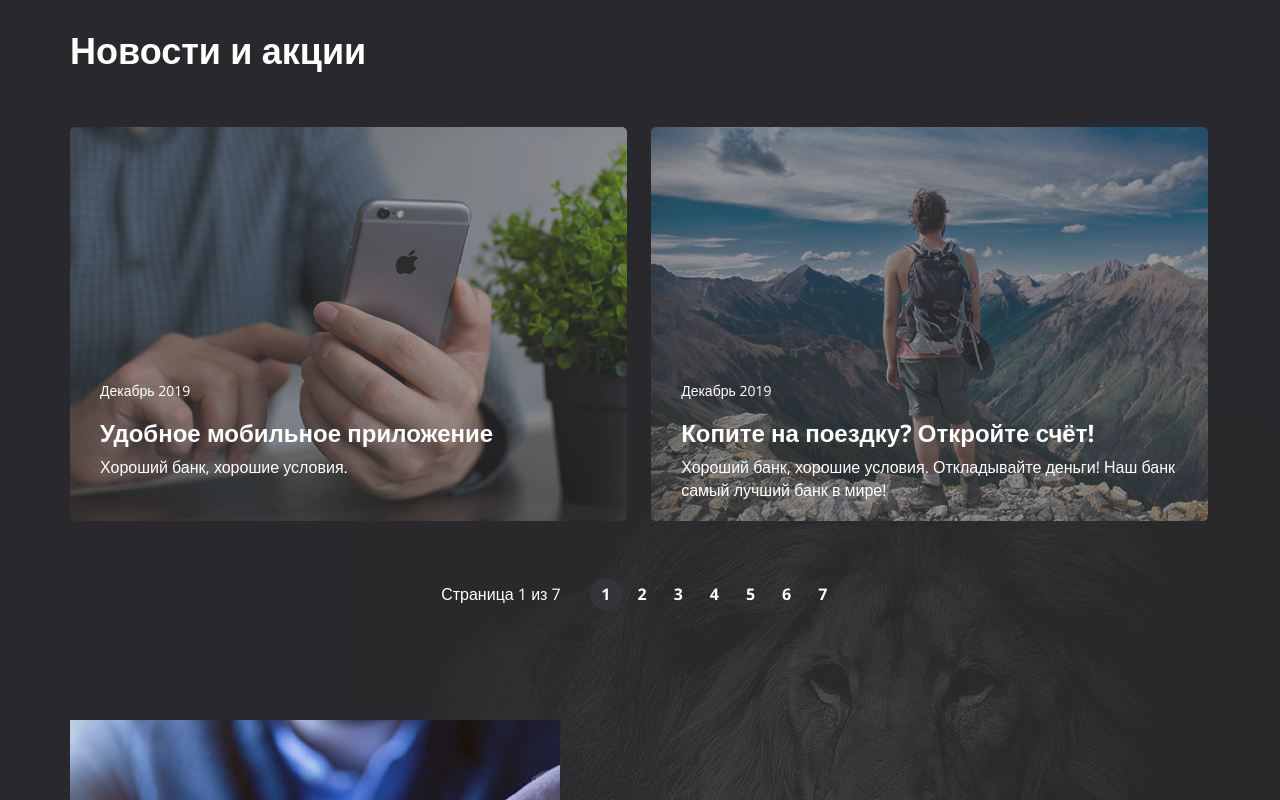
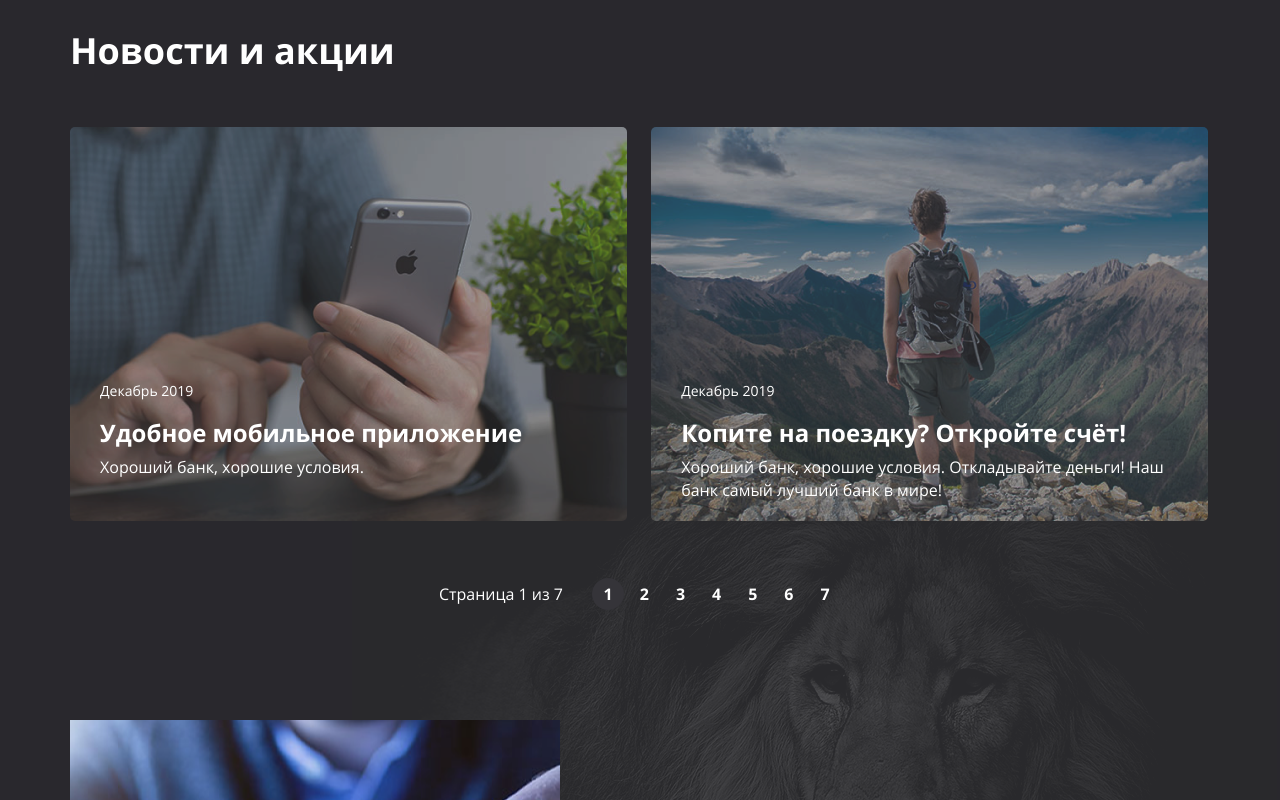
Before and after one commit to codegobrain/lion-bank, a plain HTML site: page index.html in a window 1280 px wide. Shown: the part 1420-2220 px from the top of the page. Drawn offline with nearby package versions, Linux system fonts and the light colour scheme.

Commit message:
fonts in css, rebuild files structure

```diff
--- a/css/main.css
+++ b/css/main.css
@@ -3,10 +3,45 @@
   padding: 0;
 }
 
+@font-face {
+  font-family: 'opensans';
+  src: url('../fonts/opensans/opensans-bold-webfont.woff2') format('woff2'),
+    url('../fonts/opensans/opensans-bold-webfont.woff') format('woff');
+  font-weight: 700;
+  font-style: normal;
+  font-display: swap;
+}
+
+@font-face {
+  font-family: 'opensans';
+  src: url('../fonts/opensans/opensans-italic-webfont.woff2') format('woff2'),
+    url('../fonts/opensans/opensans-italic-webfont.woff') format('woff');
+  font-weight: normal;
+  font-style: italic;
+  font-display: swap;
+}
+
+@font-face {
+  font-family: 'opensans';
+  src: url('../fonts/opensans/opensans-regular-webfont.woff2') format('woff2'),
+    url('../fonts/opensans/opensans-regular-webfont.woff') format('woff');
+  font-weight: 400;
+  font-style: normal;
+  font-display: swap;
+}
+
+@font-face {
+  font-family: 'opensans';
+  src: url('../fonts/opensans/opensans-semibold-webfont.woff2') format('woff2'),
+    url('../fonts/opensans/opensans-semibold-webfont.woff') format('woff');
+  font-weight: 600;
+  font-style: normal;
+  font-display: swap;
+}
 
 body {
   background: #29282D;
-  font-family: 'Open Sans', sans-serif;
+  font-family: 'opensans', Arial, Helvetica, sans-serif;
   font-weight: 400;
   font-size: 16px;
   line-height: 1.42;
@@ -50,7 +85,7 @@ p {
 
 .wrapper {
   min-width: 1140px;
-  background: center top no-repeat url(../img/lion_header.png), right 3px bottom 280px no-repeat url(../img/lion_bottom.png);
+  background: center top no-repeat url(../img/backgrounds/lion_header.png), right 3px bottom 280px no-repeat url(../img/backgrounds/lion_bottom.png);
 }
 
 .container {
@@ -382,7 +417,7 @@ p {
   content: "";
   width: 490px;
   height: 500px;
-  background: url(../img/chess.png) center center / cover no-repeat;
+  background: url(../img/about/chess.png) center center / cover no-repeat;
 }
 
 .about__descr {
--- /dev/null
+++ b/fonts/opensans/stylesheet.css
@@ -0,0 +1,48 @@
+/*! Generated by Font Squirrel (https://www.fontsquirrel.com) on February 2, 2021 */
+
+
+
+@font-face {
+    font-family: 'open_sansbold';
+    src: url('opensans-bold-webfont.woff2') format('woff2'),
+         url('opensans-bold-webfont.woff') format('woff');
+    font-weight: normal;
+    font-style: normal;
+
+}
+
+
+
+
+@font-face {
+    font-family: 'open_sansitalic';
+    src: url('opensans-italic-webfont.woff2') format('woff2'),
+         url('opensans-italic-webfont.woff') format('woff');
+    font-weight: normal;
+    font-style: normal;
+
+}
+
+
+
+
+@font-face {
+    font-family: 'open_sansregular';
+    src: url('opensans-regular-webfont.woff2') format('woff2'),
+         url('opensans-regular-webfont.woff') format('woff');
+    font-weight: normal;
+    font-style: normal;
+
+}
+
+
+
+
+@font-face {
+    font-family: 'open_sanssemibold';
+    src: url('opensans-semibold-webfont.woff2') format('woff2'),
+         url('opensans-semibold-webfont.woff') format('woff');
+    font-weight: normal;
+    font-style: normal;
+
+}
--- a/index.html
+++ b/index.html
@@ -7,8 +7,6 @@
   <meta name="viewport" content="width=device-width, initial-scale=1.0">
   <meta name="author" content="Stanislav Reznik">
   <meta name="description" content="Lion Bank">
-  <link rel="preconnect" href="https://fonts.gstatic.com">
-  <link href="https://fonts.googleapis.com/css2?family=Open+Sans:wght@400;700&display=swap" rel="stylesheet">
   <link rel="stylesheet" href="css/main.css">
 </head>
 
@@ -65,7 +63,7 @@
             <li class="offers__item card card_theme-grey">
               <!-- <li class="offers_item card__item--theme--grey">-->
               <div class="card__header">
-                <img src="./img/card_grey.png" class="card__header-img" alt="">
+                <img src="./img/cards/card_grey.png" class="card__header-img" alt="">
               </div>
               <div class="card__content">
                 <h3 class="card__title">Карта «Базовая»</h3>
@@ -87,7 +85,7 @@
 
             <li class="offers__item card card_theme-blue">
               <div class="card__header">
-                <img src="./img/card_blue.png" alt="" class="card__header-img">
+                <img src="./img/cards/card_blue.png" alt="" class="card__header-img">
               </div>
               <div class="card__content">
                 <h3 class="card__title">Карта «Оптима»</h3>
@@ -109,7 +107,7 @@
 
           <li class="offers__item card card_theme-gold">
             <div class="card__header">
-              <img src="./img/card_gold.png" alt="" class="card__header-img">
+              <img src="./img/cards/card_gold.png" alt="" class="card__header-img">
             </div>
             <div class="card__content">
               <h3 class="card__title">Карта «Платинум»</h3>
@@ -139,7 +137,7 @@
         <h2 class="section__title title">Новости и акции</h2>
         <ul class="news">
           <li class="news__item promo">
-            <img src="./img/phone.png" alt="Удобное мобильное приложение" class="promo__cover">
+            <img src="./img/newspromo/phone.png" alt="Удобное мобильное приложение" class="promo__cover">
             <div class="promo__text-content">
               <div class="promo__date">Декабрь 2019</div>
               <div class="promo__title">Удобное мобильное приложение</div>
@@ -148,7 +146,7 @@
           </li>
 
           <li class="news__item promo">
-            <img src="./img/mountains.png" alt="Удобное мобильное приложение" class="promo__cover">
+            <img src="./img/newspromo/mountains.png" alt="Удобное мобильное приложение" class="promo__cover">
             <div class="promo__text-content">
               <div class="promo__date">Декабрь 2019</div>
               <div class="promo__title">Копите на поездку? Откройте счёт!</div>
```
Also changed, not shown: fonts/opensans/opensans-bold-webfont.woff (added), fonts/opensans/opensans-bold-webfont.woff2 (added), fonts/opensans/opensans-italic-webfont.woff (added), fonts/opensans/opensans-italic-webfont.woff2 (added), fonts/opensans/opensans-regular-webfont.woff (added), fonts/opensans/opensans-regular-webfont.woff2 (added), fonts/opensans/opensans-semibold-webfont.woff (added), fonts/opensans/opensans-semibold-webfont.woff2 (added), img/about/chess.png (added), img/backgrounds/lion_bottom.png (added), img/backgrounds/lion_header.png (added), img/cards/card_blue.png (added), img/cards/card_gold.png (added), img/cards/card_grey.png (added), 2 more files.
